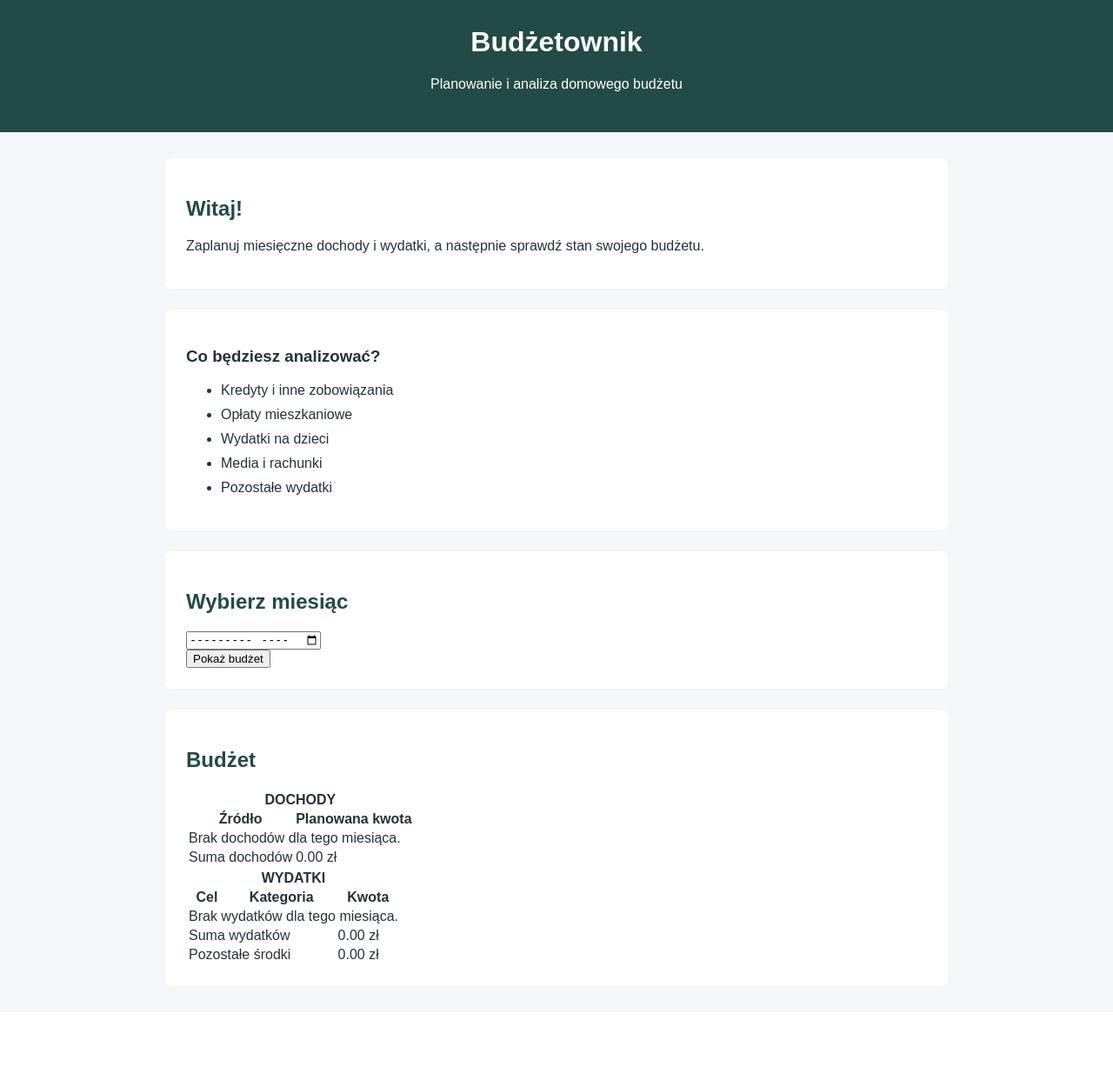
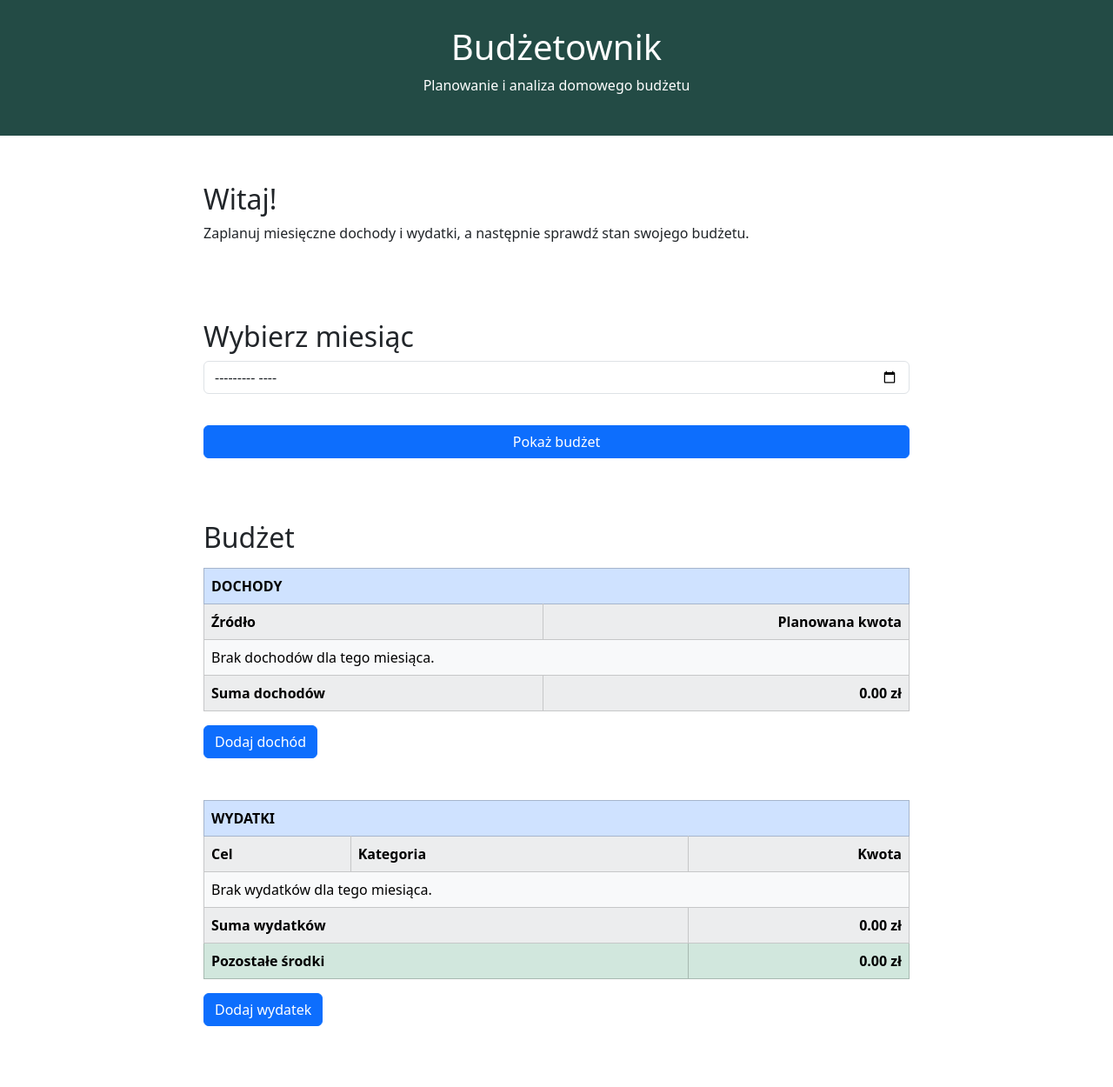
Before and after one commit to SandraS34/budget_analysis, a Flask app: template templates/index.html in a window 1280 px wide. Shown: the whole page at 87% size. Before the commit the page ends 1103 px from the top, so only its background shows below. Run offline with Flask 3, Linux system fonts and the light colour scheme; the template is opened without the code that fills it, so the values that code supplies are empty.

Commit message:
Dodawanie miesięcznych przychodów i wydatków

```diff
--- a/app.py
+++ b/app.py
@@ -1,10 +1,102 @@
-from flask import Flask, render_template
+from datetime import date
+from flask import Flask, render_template, request
+from pathlib import Path
+
+from database import db
+from models import Expense, Income
+
 
 app = Flask(__name__)
+app.secret_key = 'dev'
+
+app.config['SQLALCHEMY_DATABASE_URI'] = "sqlite:///budget.db"
+
+db.init_app(app)
 
 @app.route('/')
 def home():
-    return render_template('index.html')
+    month_input = request.args.get('month')
+    if month_input:
+        year, month = map(int, month_input.split('-'))
+        selected_month = date(year, month, 1)
+    else:
+        selected_month = date.today().replace(day=1)
+
+    incomes = db.session.execute(
+        db.select(Income)
+        .where(Income.month == selected_month)
+        .order_by(Income.month.desc())
+    ).scalars().all()
+
+    expenses = db.session.execute(
+        db.select(Expense)
+        .where(Expense.month == selected_month)
+        .order_by(Expense.category, Expense.name)
+    ).scalars().all()
+
+    total_income = sum(income.amount_grosze for income in incomes)
+    total_expenses = sum(expense.amount_grosze for expense in expenses)
+
+    remaining = total_income - total_expenses
+
+    return render_template(
+        'index.html',
+         incomes=incomes,
+         expenses=expenses,
+         total_income=total_income,
+         total_expenses=total_expenses,
+         remaining=remaining,
+         selected_month=selected_month)
+
+@app.route('/income/add', methods=['GET', 'POST'])
+def add_income():
+    if request.method == 'POST':
+        month_input = request.form['month']
+        name = request.form['name']
+        amount_input = request.form['amount']
+
+        year, month = map(int, month_input.split('-'))
+        month_date = date(year, month, 1)
+        amount_grosze = round(float(amount_input)*100)
+
+        income = Income(
+            month = month_date,
+            name = name,
+            amount_grosze = amount_grosze,
+        )
+
+        db.session.add(income)
+        db.session.commit()
+
+    return render_template('add_income.html')
+
+@app.route('/expense/add', methods=['GET', 'POST'])
+def add_expense():
+    if request.method == 'POST':
+        month_input = request.form['month']
+        name = request.form['name']
+        category = request.form['category']
+        amount_input = request.form['amount']
+
+        year, month = map(int, month_input.split('-'))
+        month_date = date(year, month, 1)
+        amount_grosze = round(float(amount_input)*100)
+
+        expense = Expense(
+            month = month_date,
+            name = name,
+            category = category,
+            amount_grosze = amount_grosze,
+        )
+
+        db.session.add(expense)
+        db.session.commit()
+
+    return render_template('add_expense.html')
+
+
+with app.app_context():
+    db.create_all()
 
 if __name__ == '__main__':
     app.run(debug=True)
--- a/static/style.css
+++ b/static/style.css
@@ -37,3 +37,29 @@ h2 {
 li {
     margin-bottom: 10px;
 }
+
+form {
+    display: flex;
+    flex-direction: column;
+    gap: 10px;
+}
+
+form input {
+    padding: 10px;
+    margin-bottom: 10px;
+    border: 1px solid #ccc;
+    border-radius: 5px;
+}
+
+form button {
+    padding: 12px;
+    background-color: #234b45;
+    color: white;
+    border: none;
+    border-radius: 5px;
+    cursor: pointer;
+}
+
+form button:hover {
+    background-color: #326b62;
+}
--- a/templates/add_income.html
+++ b/templates/add_income.html
@@ -2,6 +2,9 @@
 {% block title %} Dodaj dochód {% endblock %}
 
 {% block content %}
+<a href="/" class="btn btn-outline-secondary mb-3">
+    ← Powrót do strony głównej
+</a>
 <section>
     <h2>Dodaj dochód</h2>
 
--- a/templates/base.html
+++ b/templates/base.html
@@ -6,6 +6,9 @@
     <meta name="viewport" content="width=device-width, initial-scale=1.0">
     <title>{% block title %}Budżetownik{% endblock %}</title>
     <link rel="stylesheet" href="{{ url_for('static', filename='style.css') }}">
+    <link
+    href="https://cdn.jsdelivr.net/npm/bootstrap@5.3.8/dist/css/bootstrap.min.css"
+    rel="stylesheet">
 </head>
 <body>
     <header>
--- a/templates/index.html
+++ b/templates/index.html
@@ -10,18 +10,6 @@
             Zaplanuj miesięczne dochody i wydatki,
             a następnie sprawdź stan swojego budżetu.
         </p>
-    </section>
-
-    <section class="budget-categories">
-        <h3>Co będziesz analizować?</h3>
-
-        <ul>
-            <li>Kredyty i inne zobowiązania</li>
-            <li>Opłaty mieszkaniowe</li>
-            <li>Wydatki na dzieci</li>
-            <li>Media i rachunki</li>
-            <li>Pozostałe wydatki</li>
-        </ul>
     </section>
 
     <section class="month-selection mt-4">
@@ -88,6 +76,7 @@
                 </tbody>
             </table>
         </div>
+        <a href="/income/add" class="btn btn-primary mb-5">Dodaj dochód</a>
 
         <div class="table-responsive">
             <table class="table table-striped table-hover table-bordered align-middle">
@@ -133,5 +122,6 @@
                 </tbody>
             </table>
         </div>
+    <a href="/expense/add" class="btn btn-primary mb-3">Dodaj wydatek</a>
     </section>
 {% endblock %}
```
Also changed, not shown: templates/add_expense.html (added, +35 -0 lines), models.py (line endings or trailing spaces).
